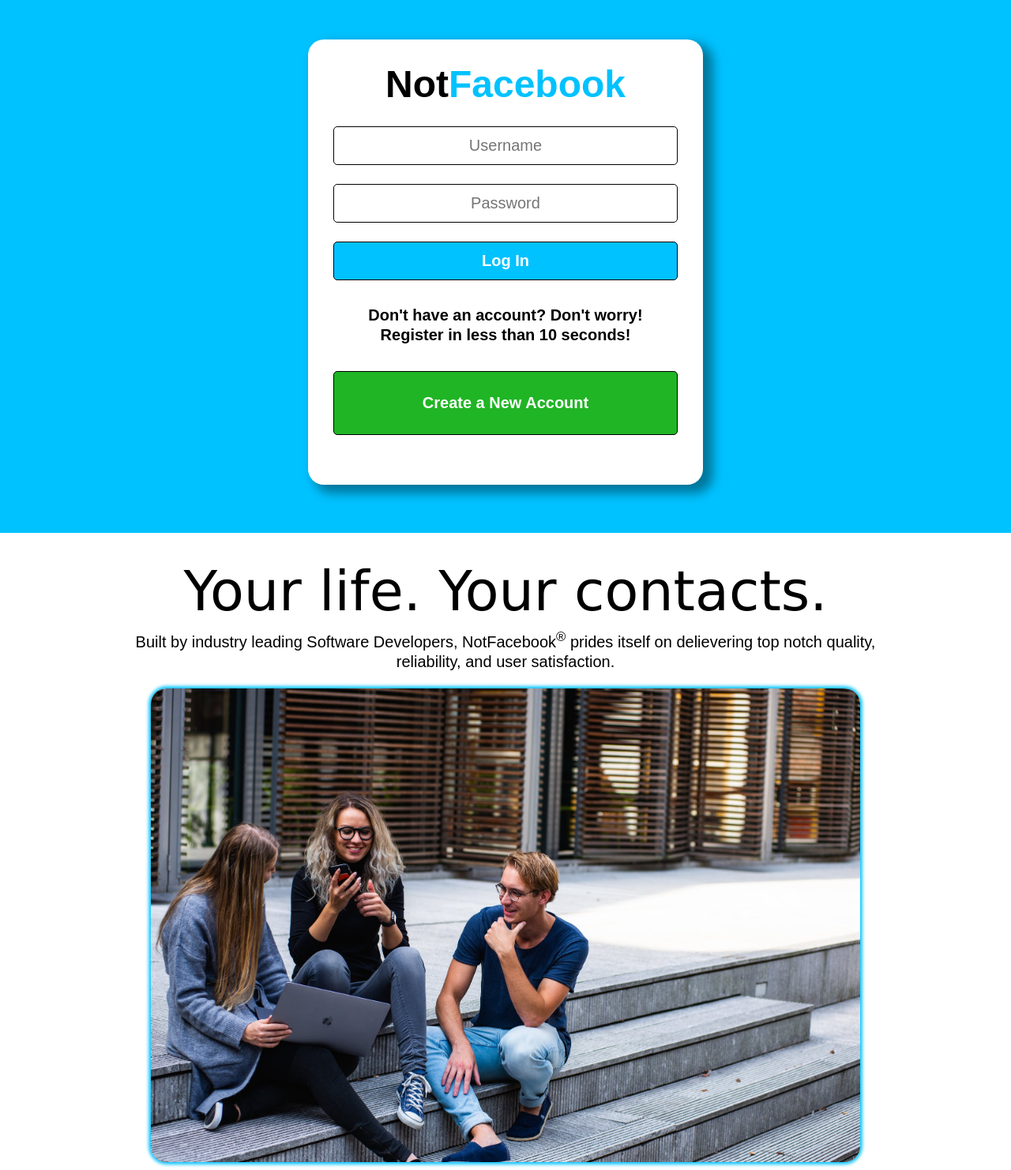
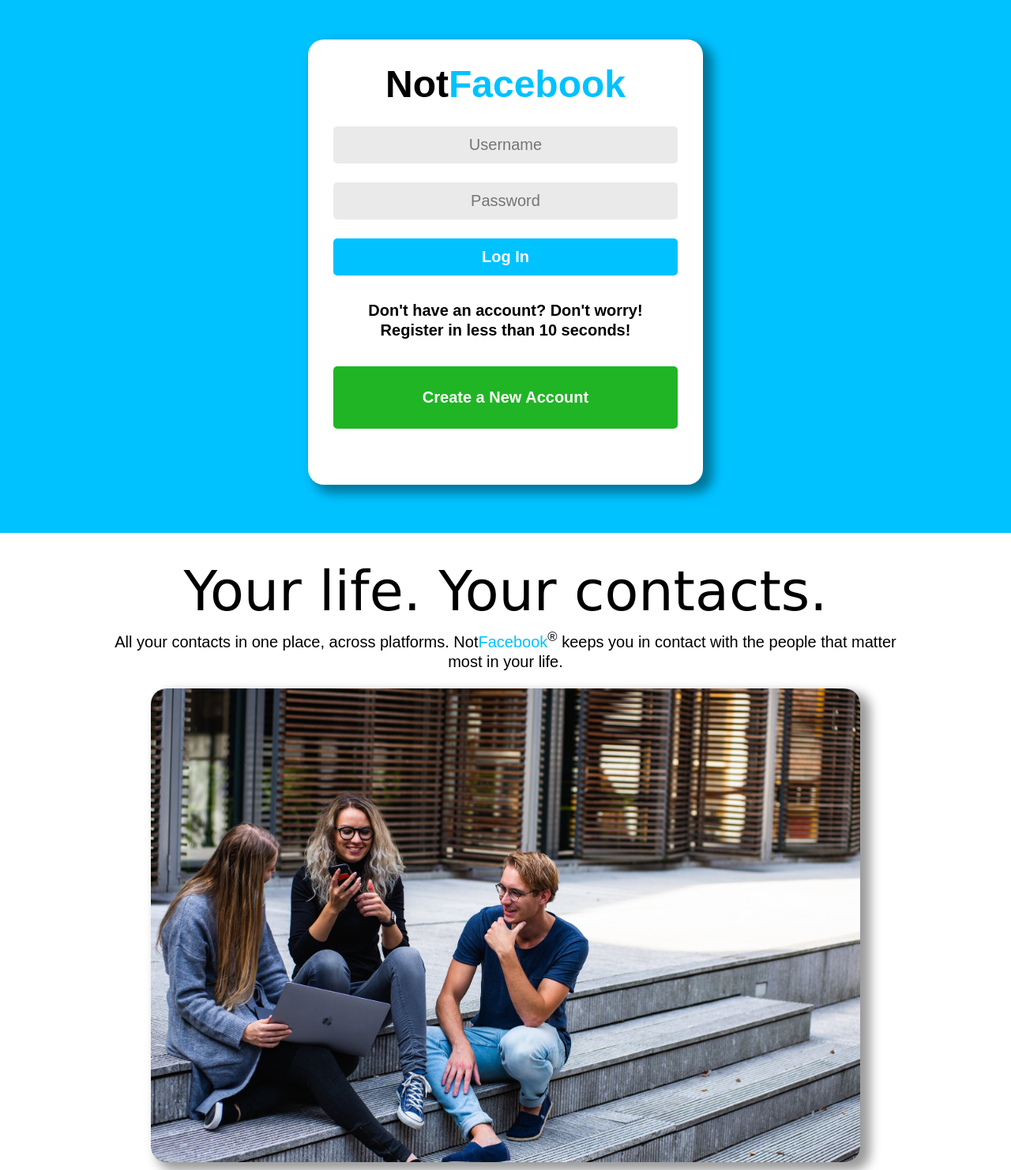
Before and after one commit to GavinTryz/NotFacebook, a PHP site: page / in a window 1280 px wide. Shown: the whole page at 79% size. Run offline with PHP 8.4, Linux system fonts and the light colour scheme.

Commit message:
Final refines for login page

```diff
--- a/css/style-login.css
+++ b/css/style-login.css
@@ -47,7 +47,8 @@ img
 	padding: 12px;
 	margin: 12px 0px;
 	border-radius: 5px;
-	border: 1px solid var(--secondary-color);
+	background-color: #EAEAEA;
+	border: 0px solid var(--secondary-color);
 }
 
 /*==========================
@@ -56,6 +57,7 @@ img
 
 .name
 {
+	font-weight: bold;
 	font-size: 48px;
 	text-align: center;
 	margin: 12px 0px 28px 0px;
@@ -69,6 +71,11 @@ img
 .name-facebook
 {
 	color: var(--primary-color);
+}
+
+.name-normal
+{
+	font-weight: normal;
 }
 
 /*==========================
@@ -121,7 +128,7 @@ img
 	padding: 12px;
 	margin: 12px 0px;
 	border-radius: 5px;
-	border: 1px solid var(--secondary-color);
+	border: 0px solid var(--secondary-color);
 }
 
 #login-register
@@ -133,7 +140,7 @@ img
 	padding: 28px;
 	margin: 12px 0px;
 	border-radius: 5px;
-	border: 1px solid var(--secondary-color);
+	border: 0px solid var(--secondary-color);
 }
 
 /*==========================
@@ -160,7 +167,7 @@ img
 	padding: 28px;
 	margin: 12px 0px;
 	border-radius: 5px;
-	border: 1px solid var(--secondary-color);
+	border: 0px solid var(--secondary-color);
 }
 
 /*==========================
@@ -188,7 +195,7 @@ img
 	animation: fadein 3s;
 }
 
-#testimonial-description
+.testimonial-description
 {
 	font-size: 20px;
 	padding: 10px;
@@ -203,7 +210,8 @@ img
 
 #testimonial-img
 {
-	box-shadow: 0 0 3pt 2pt var(--primary-color);
+	/*box-shadow: 0 0 3pt 2pt var(--primary-color);*/
+	box-shadow: 10px 8px 10pt 2pt rgba(0,0,0,0.4);
 	margin: 10px 0px 10px 0px;
 	border-radius: 20px;
 
--- a/index.html
+++ b/index.html
@@ -45,9 +45,8 @@
             <section id="testimonial">
                 <div id="testimonial-box">
                     <div id="testimonial-text">Your life. Your contacts.</div>
-                    <div id="testimonial-description">
-                        Built by industry leading Software Developers, NotFacebook<sup>&reg;</sup> prides itself
-                        on delievering top notch quality, reliability, and user satisfaction.
+                    <div class="testimonial-description">
+                        All your contacts in one place, across platforms. <strong class="name-not name-normal">Not</strong><strong class="name-facebook name-normal">Facebook</strong><sup>&reg;</sup> keeps you in contact with the people that matter most in your life.
                     </div>
                     <img id="testimonial-img" src="media/homepage-testimonial.jpeg">
                 </div>
--- a/js/code.js
+++ b/js/code.js
@@ -1,18 +1,16 @@
-var urlBase = 'http://157.245.248.114/LAMPAPI';
+var urlBase = 'http://f4c3b00k.xyz/LAMPAPI';
 var extension = 'php';
 
 var userId = 0;
 var username = "";
 
-
 var currentEditContactId = "";
-
-
 var array = new Array();
 
 /*========================
 		FRONT PAGE
 ========================*/
+
 // EXECUTED ON LOAD
 document.addEventListener("DOMContentLoaded", function() {
 	$("#register-box").hide();
@@ -195,7 +193,7 @@ function doRegister()
 		// Check for error.
 		if (jsonObject.error != "")
 		{
-			document.getElementById("login-error").innerHTML = jsonObject.error;
+			document.getElementById("register-error").innerHTML = jsonObject.error;
 			return;
 		}
 
@@ -206,7 +204,7 @@ function doRegister()
 	}
 	catch(err)
 	{
-		document.getElementById("login-error").innerHTML = err.message;
+		document.getElementById("register-error").innerHTML = err.message;
 	}
 }
 
@@ -594,7 +592,6 @@ function readCookie()
 	var data = document.cookie;
 	var splits = data.split(",");
 
-
 	for(var i = 0; i < splits.length; i++)
 	{
 		var thisOne = splits[i].trim();
```
